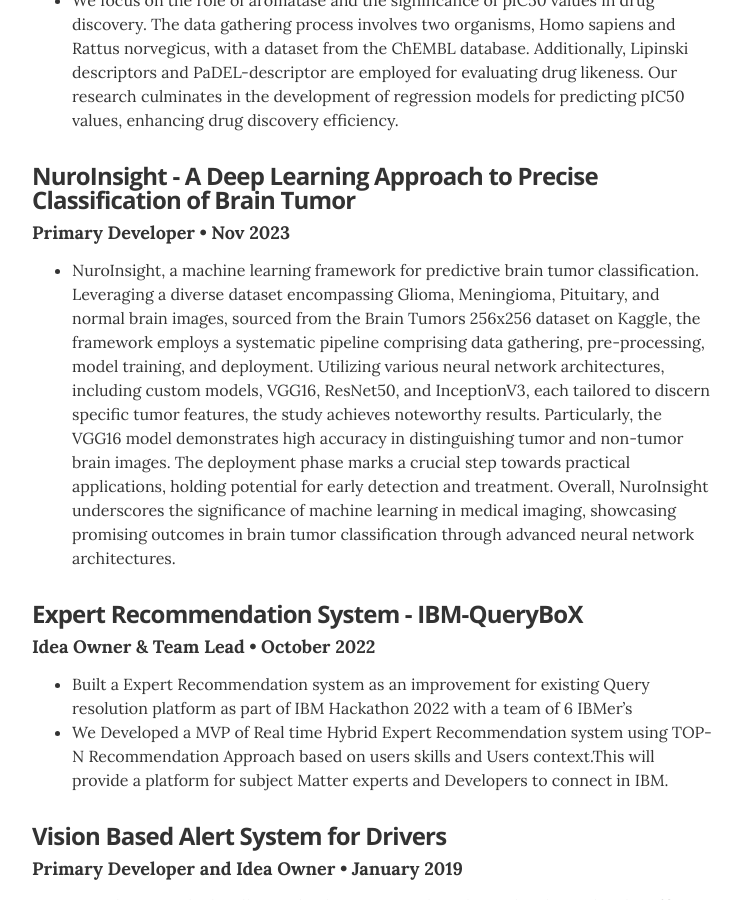
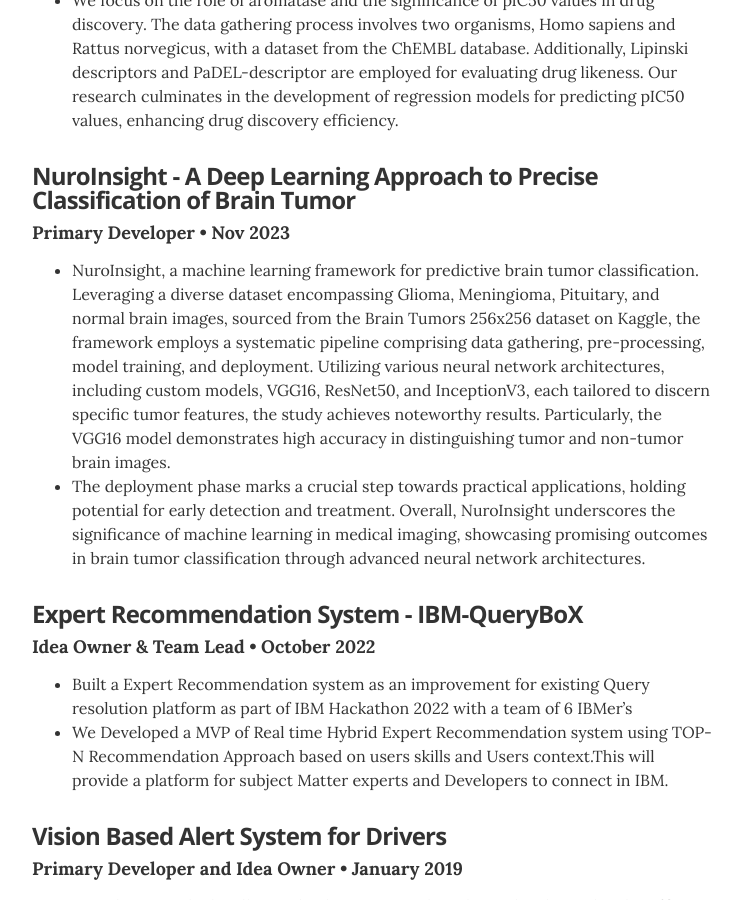
Before and after one commit to JUPUDI-VAMSI-KALYAN/Resume, a Jekyll site: the page built from index.html, in a window 1280 px wide and 900 px high, scrolled down 2641 px. Shown: the whole window, without its empty margins (268-1010 px from the left). Built offline with Jekyll 4.4.1, drawn with Linux system fonts in a browser that asks for light colours.

```diff
--- a/_data/projects.yml
+++ b/_data/projects.yml
@@ -12,7 +12,7 @@
   role: Primary Developer
   duration: Nov 2023
   # url: "#"
-  description: <ul><li>NuroInsight, a machine learning framework for predictive brain tumor classification. Leveraging a diverse dataset encompassing Glioma, Meningioma, Pituitary, and normal brain images, sourced from the Brain Tumors 256x256 dataset on Kaggle, the framework employs a systematic pipeline comprising data gathering, pre-processing, model training, and deployment. Utilizing various neural network architectures, including custom models, VGG16, ResNet50, and InceptionV3, each tailored to discern specific tumor features, the study achieves noteworthy results. Particularly, the VGG16 model demonstrates high accuracy in distinguishing tumor and non-tumor brain images. The deployment phase marks a crucial step towards practical applications, holding potential for early detection and treatment. Overall, NuroInsight underscores the significance of machine learning in medical imaging, showcasing promising outcomes in brain tumor classification through advanced neural network architectures.<ul/>
+  description: <ul><li>NuroInsight, a machine learning framework for predictive brain tumor classification. Leveraging a diverse dataset encompassing Glioma, Meningioma, Pituitary, and normal brain images, sourced from the Brain Tumors 256x256 dataset on Kaggle, the framework employs a systematic pipeline comprising data gathering, pre-processing, model training, and deployment. Utilizing various neural network architectures, including custom models, VGG16, ResNet50, and InceptionV3, each tailored to discern specific tumor features, the study achieves noteworthy results. Particularly, the VGG16 model demonstrates high accuracy in distinguishing tumor and non-tumor brain images. <li>The deployment phase marks a crucial step towards practical applications, holding potential for early detection and treatment. Overall, NuroInsight underscores the significance of machine learning in medical imaging, showcasing promising outcomes in brain tumor classification through advanced neural network architectures.<ul/>
 
 - project: Expert Recommendation System - IBM-QueryBoX
   role: Idea Owner & Team Lead
```
